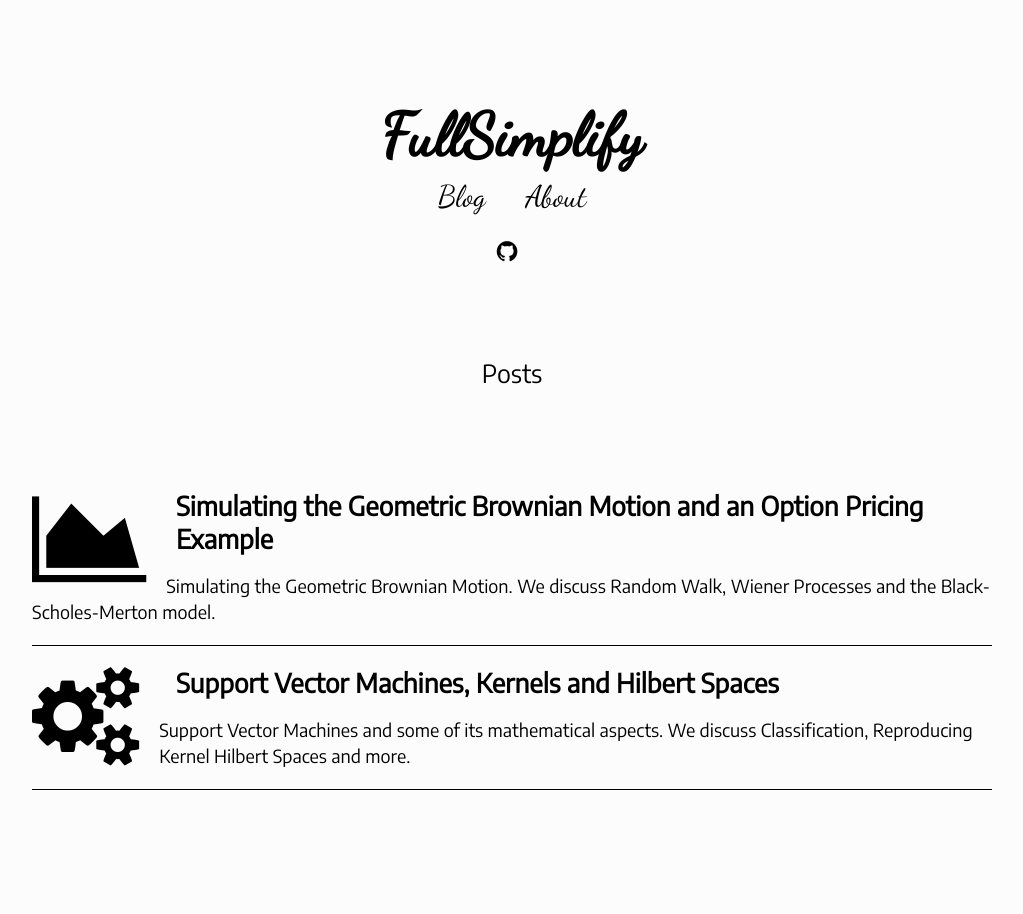
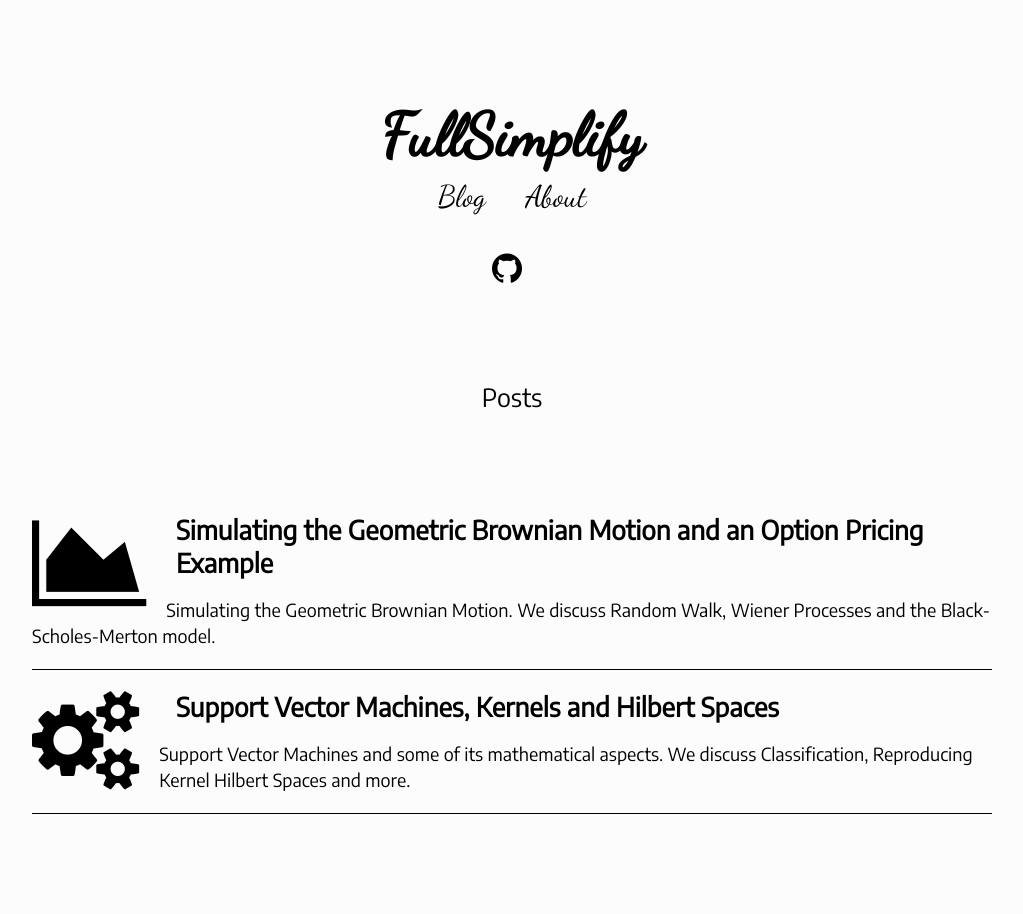
Before and after one commit to FullSimplify/FullSimplify.github.io, a Jekyll site: the page built from index.html, in a window 1280 px wide. Shown: the whole page, without its empty margins (128-1151 px from the left). Built offline with Jekyll 4.4.1, drawn with Linux system fonts in a browser that asks for light colours; some web fonts are replaced.

Commit message:
Update _default.scss

```diff
--- a/_sass/_default.scss
+++ b/_sass/_default.scss
@@ -151,7 +151,7 @@ strong {
     //float:right;
     padding-left: 0;
     padding-right: 20px;
-    font-size: 24px;
+    font-size: 35px;
     color: $cloudy;
     list-style-type: none;
 }
```
